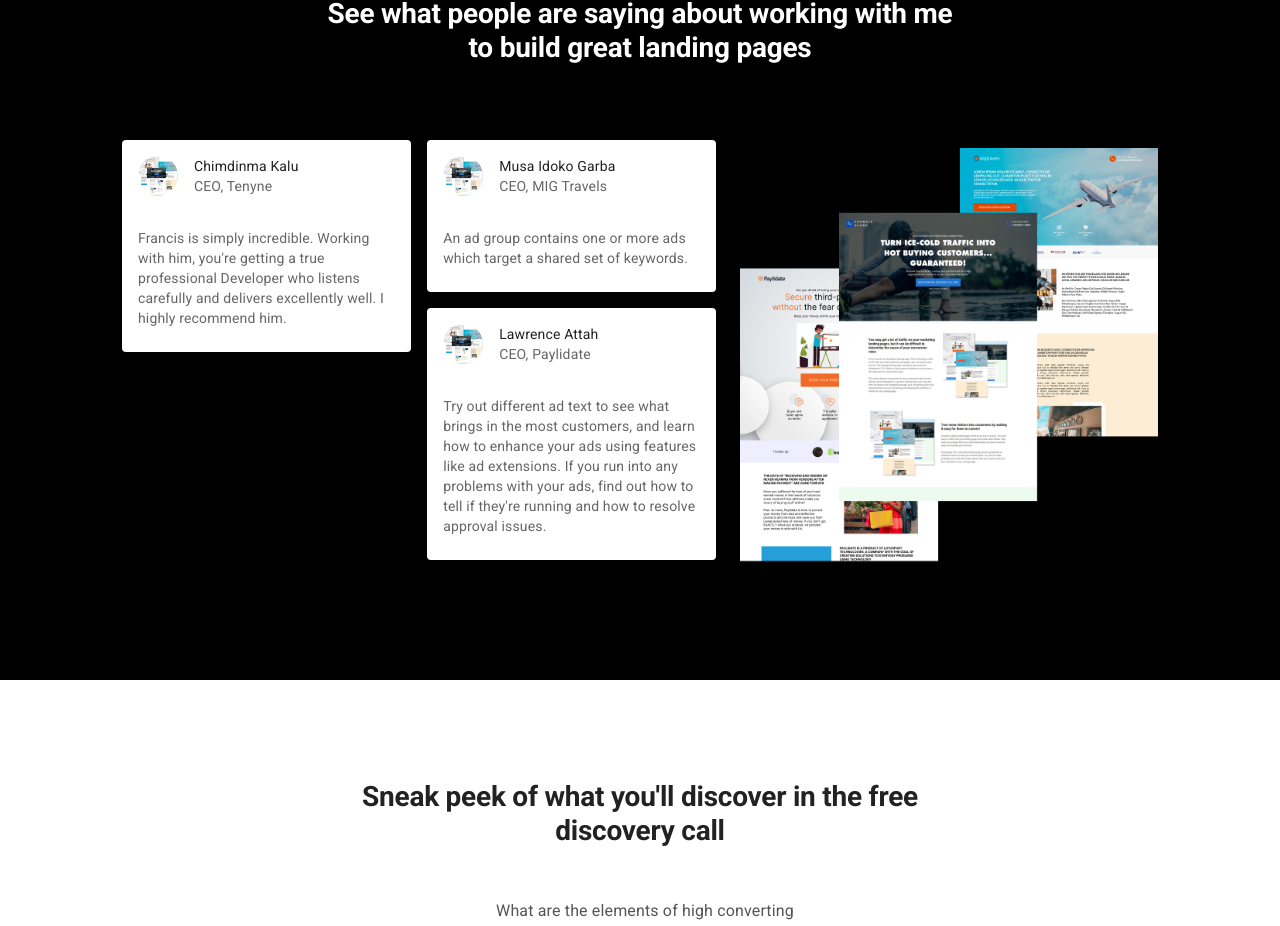
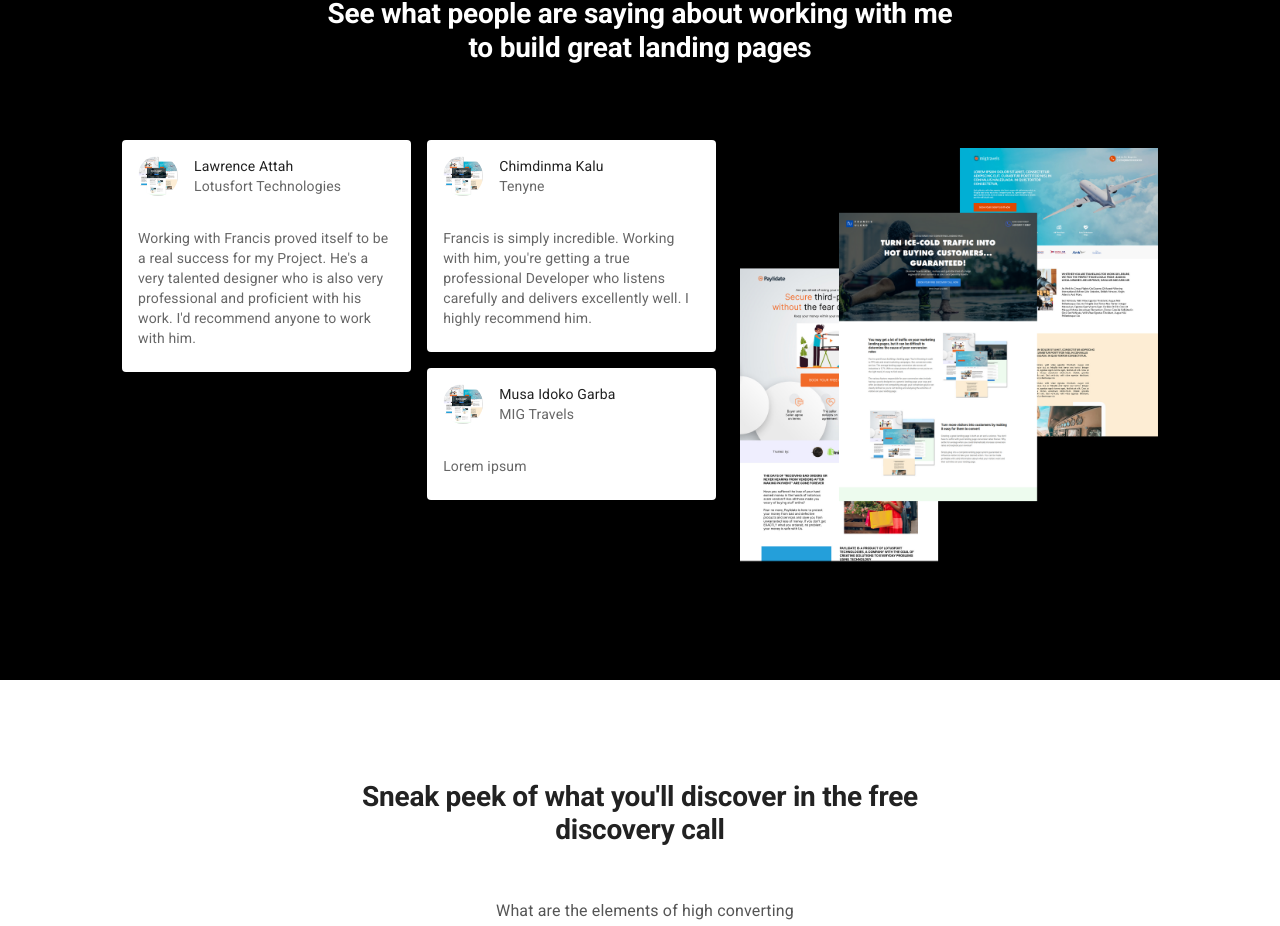
Before and after one commit to francisuloko/landing-page, a React (Create React App) app: page / in a window 1280 px wide. Shown: the part 4359-5285 px from the top of the page. Built offline with nearby package versions, Linux system fonts and the light colour scheme.

Commit message:
Add testimonial

```diff
--- a/src/components/Testimonials.js
+++ b/src/components/Testimonials.js
@@ -61,7 +61,7 @@ export default function Testimonials() {
                   <CardHeader
                     avatar={<Avatar aria-label="recipe" src={img1} />}
                     title={item.client}
-                    subheader={item.role}
+                    subheader={item.company}
                   />
                   <CardContent>
                     <Typography variant="body2" color="text.secondary">
@@ -83,23 +83,19 @@ export default function Testimonials() {
 
 const testimonials = [
   {
+    client: "Lawrence Attah",
+    company: "Lotusfort Technologies",
+    message: `Working with Francis proved itself to be a real success for my Project. He's a very talented designer who is also very professional and proficient with his work. I'd recommend anyone to work with him.`,
+  },
+  {
     client: "Chimdinma Kalu",
-    role: "CEO, Tenyne",
+    company: "Tenyne",
     message:
       "Francis is simply incredible. Working with him, you're getting a true professional Developer who listens carefully and delivers excellently well. I highly recommend him.",
   },
   {
     client: "Musa Idoko Garba",
-    role: "CEO, MIG Travels",
-    message:
-      "An ad group contains one or more ads which target a shared set of keywords.",
-  },
-  {
-    client: "Lawrence Attah",
-    role: "CEO, Paylidate",
-    message: `Try out different ad text to see what brings in the most customers,
-              and learn how to enhance your ads using features like ad extensions.
-              If you run into any problems with your ads, find out how to tell if
-              they're running and how to resolve approval issues.`,
+    company: "MIG Travels",
+    message: "Lorem ipsum",
   },
 ];
```
